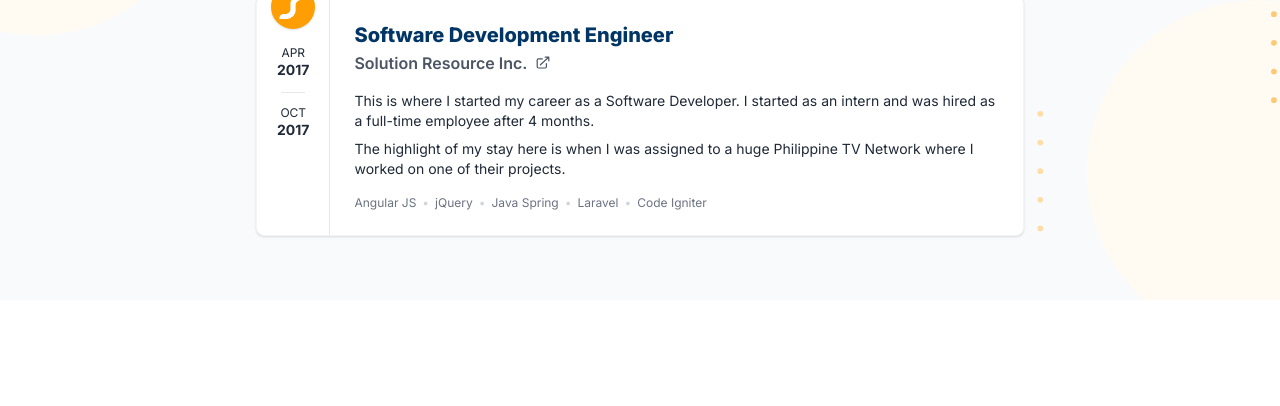
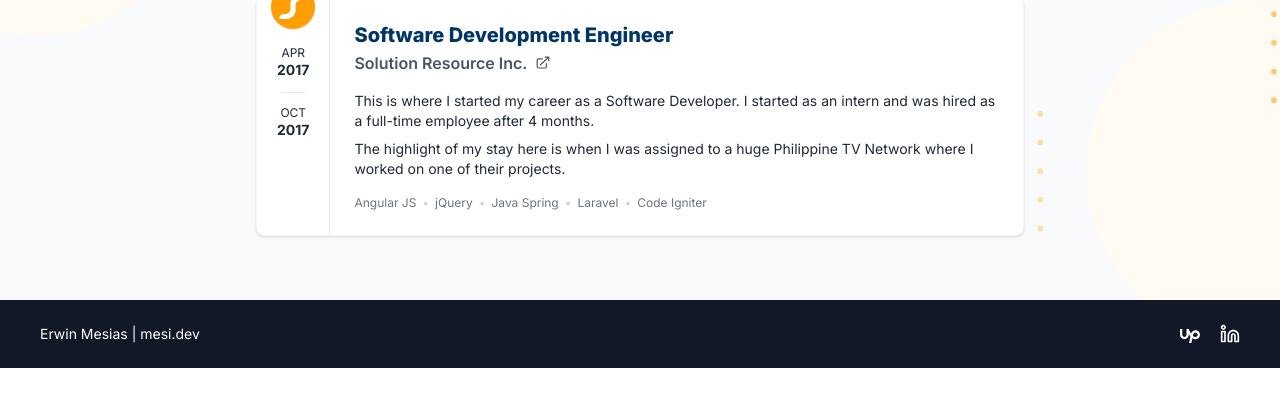
Before and after one commit to erwinmesi/v2.mesi.dev, a Next.js app: page / in a window 1280 px wide. Shown: the part 7580-7986 px from the top of the page. After the commit the page ends 7948 px from the top, so only its background shows below. Built offline with nearby package versions, Linux system fonts and the light colour scheme.

Commit message:
feat(layout): footer

```diff
--- a/app/components/HomeAbout.tsx
+++ b/app/components/HomeAbout.tsx
@@ -67,7 +67,7 @@ const HomeAbout = ({ className }: HomeAboutProps) => {
               </div>
               <div className="flex flex-col sm:flex-row gap-3 mt-10">
                 <a
-                  href="https://www.upwork.com/freelancers/~0199bd5921ffe7c943"
+                  href="https://www.upwork.com/fl/erwinmesi"
                   target="_blank"
                 >
                   <button className="btn btn-primary">
--- /dev/null
+++ b/app/components/SiteFooter.tsx
@@ -0,0 +1,24 @@
+import IconLinkedIn from '@/app/components/icons/IconLinkedIn'
+import IconUpwork from '@/app/components/icons/IconUpwork'
+
+function SiteFooter() {
+  return (
+    <div className="bg-gray-900 text-center text-white">
+      <div className="site-container py-6">
+        <div className="flex justify-between items-start">
+          <p className="text-sm">Erwin Mesias | mesi.dev</p>
+          <div className="flex gap-5 items-center">
+            <a href="https://www.upwork.com/fl/erwinmesi" target="_blank" className='relative top-0.5'>
+              <IconUpwork className="h-5" />
+            </a>
+            <a href="https://www.linkedin.com/in/erwinmesi" target="_blank">
+              <IconLinkedIn className="h-5" />
+            </a>
+          </div>
+        </div>
+      </div>
+    </div>
+  )
+}
+
+export default SiteFooter
--- /dev/null
+++ b/app/components/icons/IconLinkedIn.tsx
@@ -0,0 +1,22 @@
+import React from 'react'
+
+interface IconLinkedInProps {
+  className?: string
+}
+
+const IconLinkedIn: React.FC<IconLinkedInProps> = ({ className }) => {
+  return (
+    <svg
+      xmlns="http://www.w3.org/2000/svg"
+      className={className}
+      viewBox="0 0 24 24"
+    >
+      <path
+        fill="currentColor"
+        d="M16 7c-1.933 0-3.684 0.785-4.95 2.050s-2.050 3.017-2.050 4.95v7c0 0.552 0.448 1 1 1h4c0.552 0 1-0.448 1-1v-7c0-0.276 0.111-0.525 0.293-0.707s0.431-0.293 0.707-0.293 0.525 0.111 0.707 0.293 0.293 0.431 0.293 0.707v7c0 0.552 0.448 1 1 1h4c0.552 0 1-0.448 1-1v-7c0-1.933-0.785-3.684-2.050-4.95s-3.017-2.050-4.95-2.050zM16 9c1.381 0 2.63 0.559 3.536 1.464s1.464 2.155 1.464 3.536v6h-2v-6c0-0.828-0.337-1.58-0.879-2.121s-1.293-0.879-2.121-0.879-1.58 0.337-2.121 0.879-0.879 1.293-0.879 2.121v6h-2v-6c0-1.381 0.559-2.63 1.464-3.536s2.155-1.464 3.536-1.464zM2 8c-0.552 0-1 0.448-1 1v12c0 0.552 0.448 1 1 1h4c0.552 0 1-0.448 1-1v-12c0-0.552-0.448-1-1-1zM3 10h2v10h-2zM7 4c0-0.828-0.337-1.58-0.879-2.121s-1.293-0.879-2.121-0.879-1.58 0.337-2.121 0.879-0.879 1.293-0.879 2.121 0.337 1.58 0.879 2.121 1.293 0.879 2.121 0.879 1.58-0.337 2.121-0.879 0.879-1.293 0.879-2.121zM5 4c0 0.276-0.111 0.525-0.293 0.707s-0.431 0.293-0.707 0.293-0.525-0.111-0.707-0.293-0.293-0.431-0.293-0.707 0.111-0.525 0.293-0.707 0.431-0.293 0.707-0.293 0.525 0.111 0.707 0.293 0.293 0.431 0.293 0.707z"
+      ></path>
+    </svg>
+  )
+}
+
+export default IconLinkedIn
--- /dev/null
+++ b/app/components/icons/IconUpwork.tsx
@@ -0,0 +1,22 @@
+import React from 'react'
+
+interface IconLinkedInProps {
+  className?: string
+}
+
+const IconLinkedIn: React.FC<IconLinkedInProps> = ({ className }) => {
+  return (
+    <svg
+      xmlns="http://www.w3.org/2000/svg"
+      className={className}
+      viewBox="0 0 32 32"
+    >
+      <path
+        fill="currentColor"
+        d="M24.748 17.544c-1.469 0-2.847-0.623-4.099-1.636l0.304-1.435 0.011-0.056c0.276-1.524 1.132-4.080 3.785-4.080 1.989 0 3.604 1.616 3.604 3.604-0.001 1.985-1.616 3.603-3.605 3.603zM24.748 6.691c-3.385 0-6.013 2.199-7.080 5.821-1.627-2.445-2.864-5.381-3.583-7.856h-3.648v9.483c-0.003 1.875-1.521 3.395-3.396 3.397-1.873-0.003-3.391-1.524-3.393-3.397v-9.483h-3.648v9.483c0 3.885 3.16 7.071 7.041 7.071 3.884 0 7.044-3.185 7.044-7.071v-1.587c0.705 1.476 1.576 2.972 2.632 4.295l-2.231 10.497h3.729l1.617-7.613c1.417 0.905 3.047 1.479 4.915 1.479 4 0 7.252-3.269 7.252-7.267 0-4-3.252-7.252-7.252-7.252z"
+      ></path>
+    </svg>
+  )
+}
+
+export default IconLinkedIn
--- a/app/configs/workHistory.ts
+++ b/app/configs/workHistory.ts
@@ -73,7 +73,7 @@ export const workHistory: Job[] = [
   },
   {
     company_name: 'Upwork',
-    company_url: 'https://www.upwork.com/freelancers/~0199bd5921ffe7c943',
+    company_url: 'https://www.upwork.com/fl/erwinmesi',
     logo_url: imgUpwork.src,
     position: 'Full-Stack Web and Cross-Platform Mobile Developer',
     description:
--- a/app/page.tsx
+++ b/app/page.tsx
@@ -5,10 +5,11 @@ import HomeWorkHistory from '@/app/components/HomeWorkHistory'
 import HomeProjects from '@/app/components/HomeProjects'
 import HomeReviews from '@/app/components/HomeReviews'
 import SiteNavbar from '@/app/components/SiteNavbar'
+import SiteFooter from '@/app/components/SiteFooter'
 
 export default function Home() {
   return (
-    <main className="min-h-screen overflow-hidden pb-[1000px]">
+    <main className="min-h-screen overflow-hidden">
       <SiteNavbar />
       <HomeHero />
       <HomeAbout />
@@ -16,6 +17,7 @@ export default function Home() {
       <HomeProjects />
       <HomeReviews />
       <HomeWorkHistory />
+      <SiteFooter />
     </main>
   )
 }
```
